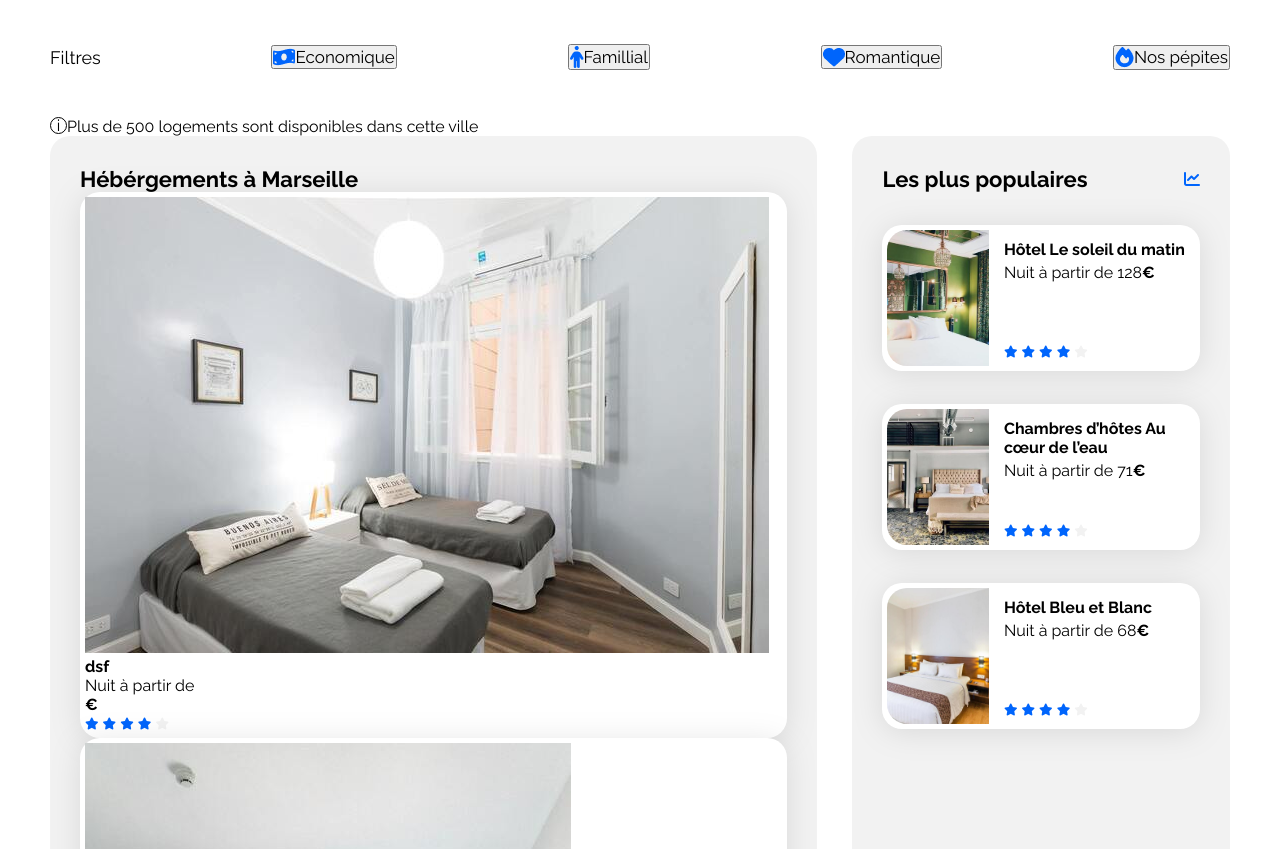
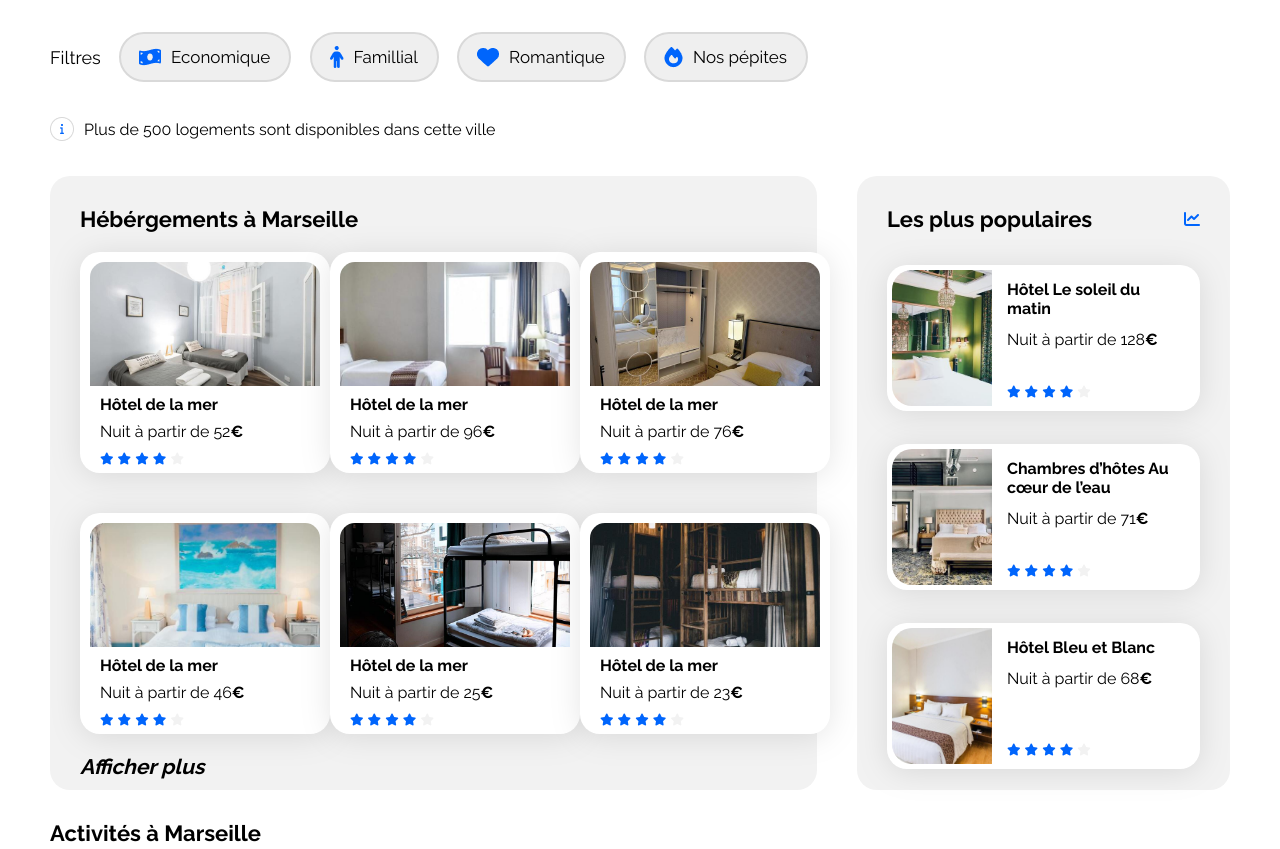
Before and after one commit to MihaiElectron/Booki-WebSite, a plain HTML site: page index.html in a window 1280 px wide. Shown: the part 221-1070 px from the top of the page. Drawn offline with Linux system fonts and the light colour scheme.

Commit message:
Mise en page de la séction Hébergements à Marseille et ajout de l'effet hover sur les filtres

```diff
--- a/css/style.css
+++ b/css/style.css
@@ -183,41 +183,91 @@ nav {
     border: none;
 }
 
-.filters {
+.filters-container {
     display: flex;
+    justify-content: space-between;
     align-items: center;
-    justify-content: space-between;
+    width: 758px;
     height: 50px;
+    gap: 15px;
+}
+
+.filters-container span {
+    display: flex;
     font-size: 18px;
-
 }
 
 .filter-btn {
     display: flex;
     align-items: center;
+    height: 50px;
+    border-radius: 25px;
+    border: solid 2px #D9D9D9;
     font-size: 17px;
+    padding: 4px 19px 4px 18px;
+    gap: 10px;
+}
+
+.filter-btn:hover {
+    display: flex;
+    align-items: center;
+    height: 50px;
+    border-radius: 25px;
+    border: solid 2px #D9D9D9;
+    font-size: 17px;
+    padding: 4px 19px 4px 18px;
+    gap: 10px;
+    background-color: #DEEBFF;
 }
 
 .total-disponibility {
+    position: relative;
     display: flex;
+    width: auto;
+    height: 24px;
+    gap: 10px;
 }
 
-.total-disponibility span {
-    border: solid 1px;
-    width: 15px;
-    height: 15px;
-    border-radius: 50%;
+.total-disponibility img {
+    position: absolute;
+
+}
+
+.elipse {
+    width: 24px;
+    height: 24px;
+}
+
+.info {
+    width: 4px;
+    height: 10px;
+    padding: 7px 0px 0px 10px;
+}
+
+/*** A utiliser au besoin si l'image n'est pas transparente
+
+.total-disponibility img:first-child {
+    z-index: 1;
+}
+
+.total-disponibility img:second-child {
+    z-index: 2;
+}
+***/
+
+.total-disponibility p {
+    padding-left: calc(24px + 10px);
     display: flex;
     align-items: center;
-    justify-content: center;
 }
-
-
 
 /****** Hebergements And Populaires ***********/
 .hebergements-and-populaires {
     display: flex;
     justify-content: space-between;
+    height: 614px;
+    gap: 40px;
+    padding-top: 35px;
 }
 
 .hebergements-and-populaires section {
@@ -230,6 +280,57 @@ nav {
 /****** Hebergements ***********/
 .hebergements {
     width: 65%;
+    display: flex;
+    flex-direction: column;
+    justify-content: space-between;
+}
+
+.hebergements-title {
+
+}
+
+.hebergements-cards {
+    display: flex;
+    justify-content: space-between;
+    padding: 20px 0px;
+}
+
+article .card {
+    margin-top: 33px;
+    padding-bottom: 15px;
+}
+
+.hebergements-cards img {
+    width: 230px;
+    height: 124px;
+    border: solid 5px white;
+    border-radius: 20px 20px 0px 0px;
+}
+
+.card-content {
+    display: flex;
+    flex-direction: column;
+    justify-content: space-between;
+    padding: 0px 15px;
+    gap: 8px;
+}
+
+.card-content .card-title {
+    font-size: 16px;
+}
+
+.card-txt {
+    display: flex;
+    flex-direction: column;
+    gap: 8px;
+}
+
+.show-more {
+    font-size: 21px;
+    font-weight: bold;
+
+
+
 }
 
 /****** Populaires ***********/
@@ -277,6 +378,15 @@ nav {
     margin-bottom: 5px;
 }
 
+/*** Activités à MArseille ***/
+
+.activites {
+    display: flex;
+    flex-direction: column;
+    justify-content: space-between;
+    padding: 30px 0px;
+    gap: 30px;
+}
 
 
 
--- a/index.html
+++ b/index.html
@@ -42,7 +42,7 @@
                         <input class="city-input" type="text" placeholder= "Marseille, France" value="Marseille, France">
                         <button class="search-btn" type="submit">Rechercher</button>
                 </form>
-                <div class="filters">
+                <div class="filters-container">
                     <span class="filters-title">Filtres</span>
                     <button class="filter-btn">
                         <img src="images/icons/economique.png" alt="">
@@ -62,7 +62,8 @@
                     </button>
                 </div>
                 <div class="total-disponibility">
-                    <span class="info">i</span>
+                    <img class="elipse" src="images/icons/Ellipse 11.png" alt="">
+                    <img class="info" src="images/icons/i.png" alt="">
                     <p>Plus de 500 logements sont disponibles dans cette ville</p>
                 </div>
             </section>
@@ -72,17 +73,16 @@
             <div class="hebergements-and-populaires">
                 <section class="hebergements">
                     <div class="hebergements-title">
-                        <h1 class="section-title">Hébérgements à Marseille</h2>
-                    </div>
+                        <h1>Hébérgements à Marseille</h2>
+
                     <div class="hebergements-cards">
                         <a href="#">
                             <article class="card">
                                 <img src="images/hebergements/fred-kleber.jpg" alt="image de la chambre d'hôtel montrant deux lits">
                                 <div class="card-content">
-                                    <div class="card-content">
                                     <div class="card-txt">
-                                            <h3 class="card-title">dsf</h3>
-                                            <p>Nuit à partir de </p><span class="euro">€</span>
+                                        <h3 class="card-title">Hôtel de la mer</h3>
+                                        <p>Nuit à partir de 52<span class="euro">€</span></p>
                                     </div>
                                     <div class="card-rating">
                                         <i class="fa-xs fa-solid fa-star" aria-hidden="true"></i>
@@ -99,10 +99,9 @@
                             <article class="card">
                                 <img src="images/hebergements/febrian-zakaria.jpg" alt="Image d'une chambre d'hôtel montrant deux lits et un petit bureau">
                                 <div class="card-content">
-                                    <div class="card-content">
                                     <div class="card-txt">
-                                            <h3 class="card-title">dsf</h3>
-                                            <p>Nuit à partir de </p><span class="euro">€</span>
+                                        <h3 class="card-title">Hôtel de la mer</h3>
+                                        <p>Nuit à partir de 96<span class="euro">€</span></p>
                                     </div>
                                     <div class="card-rating">
                                         <i class="fa-xs fa-solid fa-star" aria-hidden="true"></i>
@@ -119,10 +118,9 @@
                             <article class="card">
                                 <img src="images/hebergements/reisetopia.jpg" alt="Image montrant une chambre d'hôtel aux tonalités beiges">
                                 <div class="card-content">
-                                    <div class="card-content">
                                     <div class="card-txt">
-                                            <h3 class="card-title">dsf</h3>
-                                            <p>Nuit à partir de </p><span class="euro">€</span>
+                                        <h3 class="card-title">Hôtel de la mer</h3>
+                                        <p>Nuit à partir de 76<span class="euro">€</span></p>
                                     </div>
                                     <div class="card-rating">
                                         <i class="fa-xs fa-solid fa-star" aria-hidden="true"></i>
@@ -135,14 +133,16 @@
                                 </div>
                             </article>
                         </a>
+                    </div>
+
+                    <div class="hebergements-cards">
                         <a href="#">
                             <article class="card">
                                 <img src="images/hebergements/annie-spratt.jpg" alt="Image d'une chambre d'hôtel aux nuances bleu ciel">
                                 <div class="card-content">
-                                    <div class="card-content">
                                     <div class="card-txt">
-                                            <h3 class="card-title">dsf</h3>
-                                            <p>Nuit à partir de </p><span class="euro">€</span>
+                                        <h3 class="card-title">Hôtel de la mer</h3>
+                                        <p>Nuit à partir de 46<span class="euro">€</span></p>
                                     </div>
                                     <div class="card-rating">
                                         <i class="fa-xs fa-solid fa-star" aria-hidden="true"></i>
@@ -159,10 +159,9 @@
                             <article class="card">
                                 <img src="images/hebergements/marcus-loke.jpg" alt="Image montrant un lit superposés avec vue sur la ville">
                                 <div class="card-content">
-                                    <div class="card-content">
                                     <div class="card-txt">
-                                            <h3 class="card-title">dsf</h3>
-                                            <p>Nuit à partir de </p><span class="euro">€</span>
+                                        <h3 class="card-title">Hôtel de la mer</h3>
+                                        <p>Nuit à partir de 25<span class="euro">€</span></p>
                                     </div>
                                     <div class="card-rating">
                                         <i class="fa-xs fa-solid fa-star" aria-hidden="true"></i>
@@ -179,10 +178,9 @@
                             <article class="card">
                                 <img src="images/hebergements/nicate-lee.jpg" alt="Image d'une chambre d'hôtel montrant des lits superposés en bois">
                                 <div class="card-content">
-                                    <div class="card-content">
                                     <div class="card-txt">
-                                            <h3 class="card-title">dsf</h3>
-                                            <p>Nuit à partir de </p><span class="euro">€</span>
+                                        <h3 class="card-title">Hôtel de la mer</h3>
+                                        <p>Nuit à partir de 23<span class="euro">€</span></p>
                                     </div>
                                     <div class="card-rating">
                                         <i class="fa-xs fa-solid fa-star" aria-hidden="true"></i>
@@ -196,7 +194,10 @@
                             </article>
                         </a>
                     </div>
+                    <i class="show-more">Afficher plus</i>
                 </section>
+
+                <!--- Hebergements populaires -->
                 <section class="populaires">
                     <div class="populaires-title">
                         <h2 class="section-title">Les plus populaires</h2>
@@ -266,7 +267,7 @@
 
             <section class="activites">
                 <div class="activites-title">
-                    <p class="section-title">Activités à Marseille</p>
+                    <h3 class="section-title">Activités à Marseille</p>
                 </div>
                 <div class="activites-card">
                     <a href="#">
```
Also changed, not shown: images/icons/Ellipse 11.png (added), images/icons/i.png (added). Lines whose indentation alone changed are shown as unchanged.
